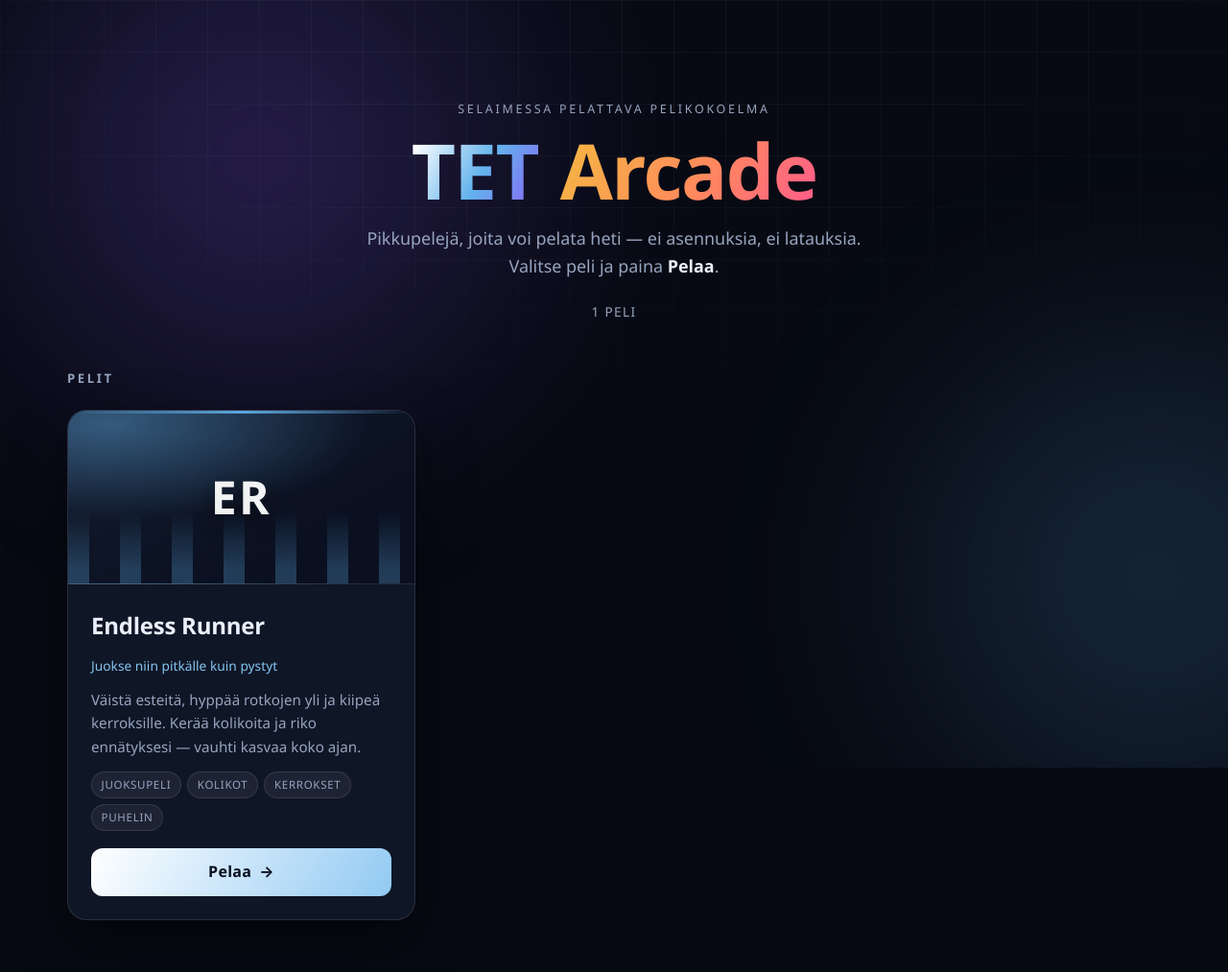
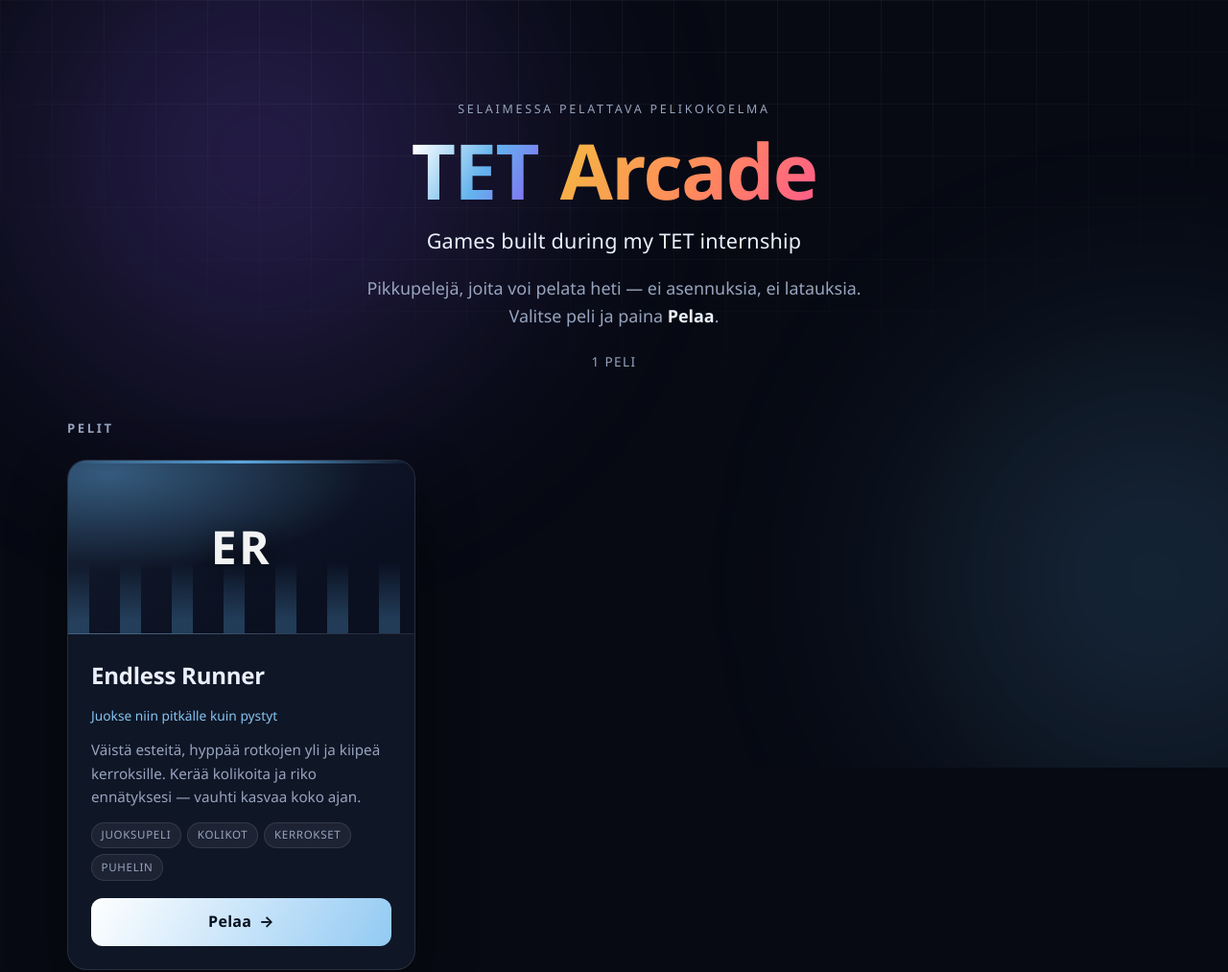
Before and after one commit to Julius0098/tet-arcade, a plain HTML site: page index.html in a window 1280 px wide. Shown: the top 1013 px of the page at 96% size. Drawn offline with Linux system fonts and the light colour scheme.

Commit message:
Update Arcade heading

```diff
--- a/index.html
+++ b/index.html
@@ -21,6 +21,7 @@
             <h1 class="hero__title">
                 <span class="hero__tet">TET</span><span class="hero__arcade">Arcade</span>
             </h1>
+            <p class="hero__subtitle">Games built during my TET internship</p>
             <p class="hero__lead">
                 Pikkupelejä, joita voi pelata heti — ei asennuksia, ei latauksia.
                 Valitse peli ja paina <strong>Pelaa</strong>.
--- a/style.css
+++ b/style.css
@@ -141,6 +141,15 @@ body {
     -webkit-background-clip: text;
     background-clip: text;
     color: transparent;
+}
+
+/* Otsikon alla oleva alaotsikko */
+.hero__subtitle {
+    margin: 0 0 1.1rem;
+    font-size: clamp(1rem, 2.8vw, 1.35rem);
+    font-weight: 500;
+    letter-spacing: 0.01em;
+    color: var(--text);
 }
 
 .hero__lead {
```
